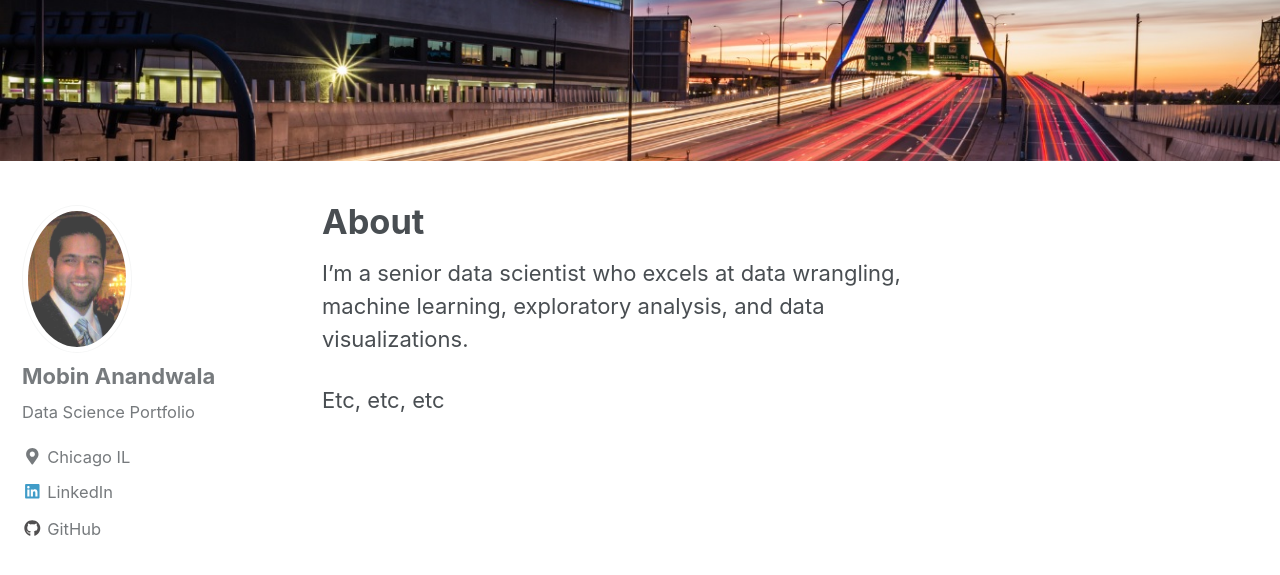
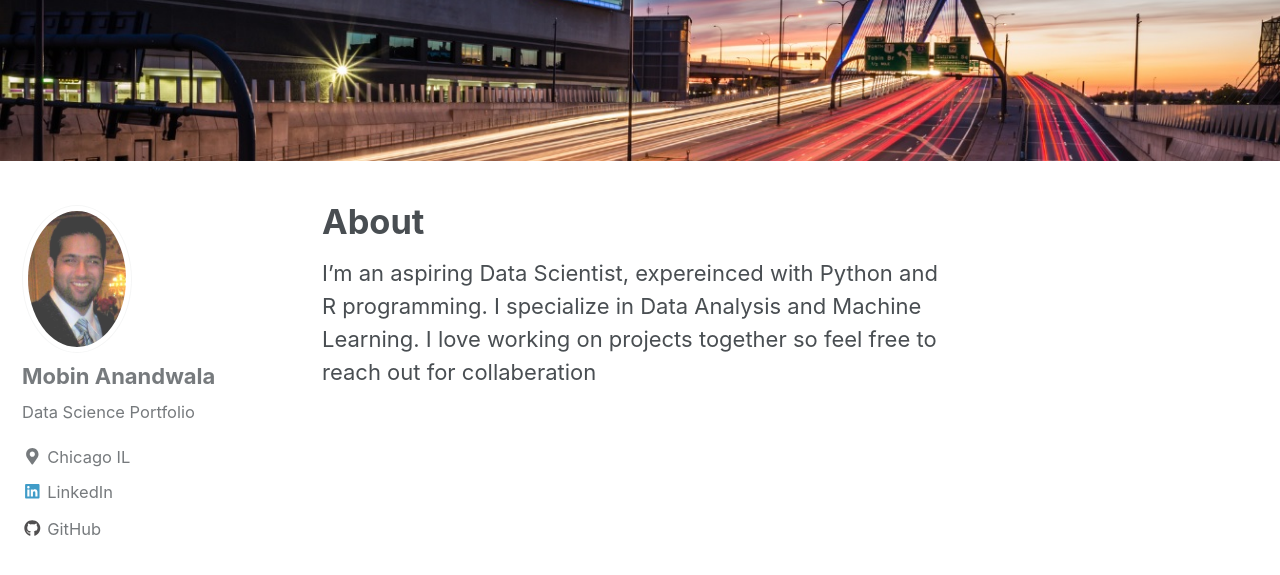
Before and after one commit to manandwa/manandwa.github.io, a Jekyll site: the page built from _pages/about.md, in a window 1280 px wide and 900 px high, scrolled down 412 px. Shown: the top 575 px of the window. Built offline with Jekyll 4.4.1, drawn with Linux system fonts in a browser that asks for light colours; nearby versions of some CDN libraries.

Commit message:
Update about.md

```diff
--- a/_pages/about.md
+++ b/_pages/about.md
@@ -5,6 +5,4 @@ header:
   image: "/images/zakim.jpg"
 ---
 
-I'm a senior data scientist who excels at data wrangling, machine learning, exploratory analysis, and data visualizations.
-
-Etc, etc, etc
+I'm an aspiring Data Scientist, expereinced with Python and R programming.  I specialize in Data Analysis and Machine Learning.  I love working on projects together so feel free to reach out for collaberation
```
